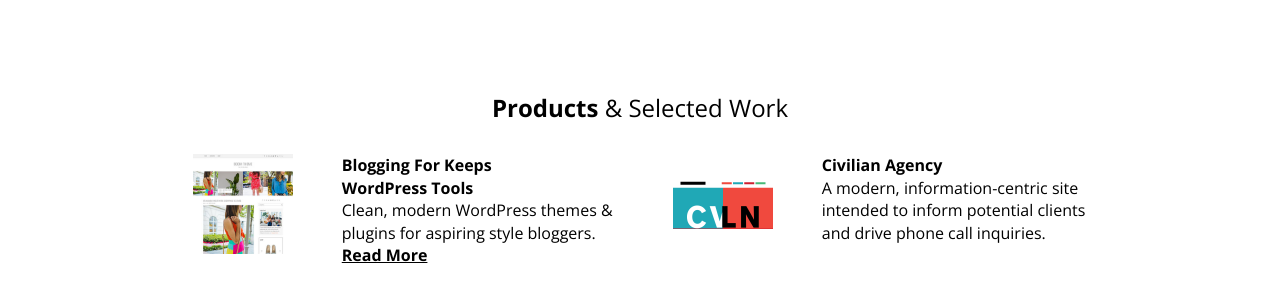
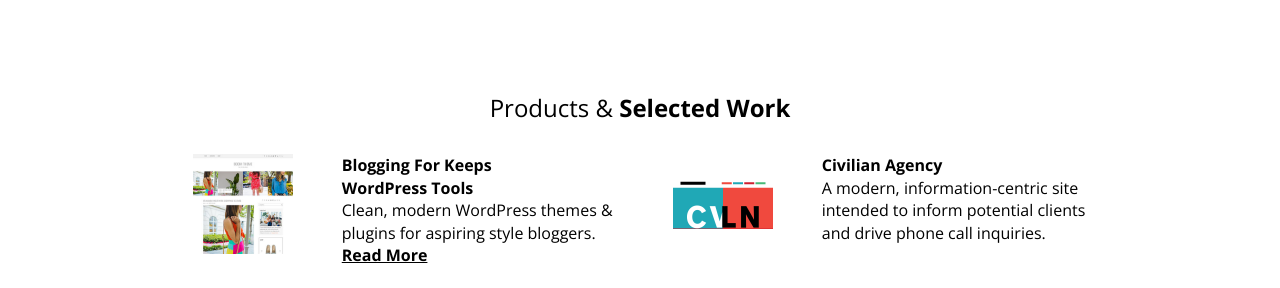
Before and after one commit to SeferDesign/seferdesign.com, a Jekyll site: the page built from index.html, in a window 1280 px wide. Shown: the part 1094-1382 px from the top of the page. Built offline with Jekyll 4.4.1, drawn with Linux system fonts in a browser that asks for light colours; some of the changed lines change nothing that is shown.

Commit message:
Changed emphasis on header title

```diff
--- a/index.html
+++ b/index.html
@@ -48,7 +48,7 @@
   <div class="grid-wrapper">
     <div class="pure-g">
       <div class="pure-u-1-1">
-        <h2><strong>Products</strong> &amp; Selected Work</h2>
+        <h2>Products &amp; <strong>Selected Work</strong></h2>
       </div>
       <a href="{{ "/blogging-for-keeps/" | prepend: site.baseurl }}" title="Kelly in the City" class="work-item pure-u-1-1 pure-u-md-1-2">
         <div class="work-image-wrap"><img src="{{ site.distbase }}/images/b4k-boom-home-thumb.jpg" alt="Blogging For Keeps Themes"></div>
```
